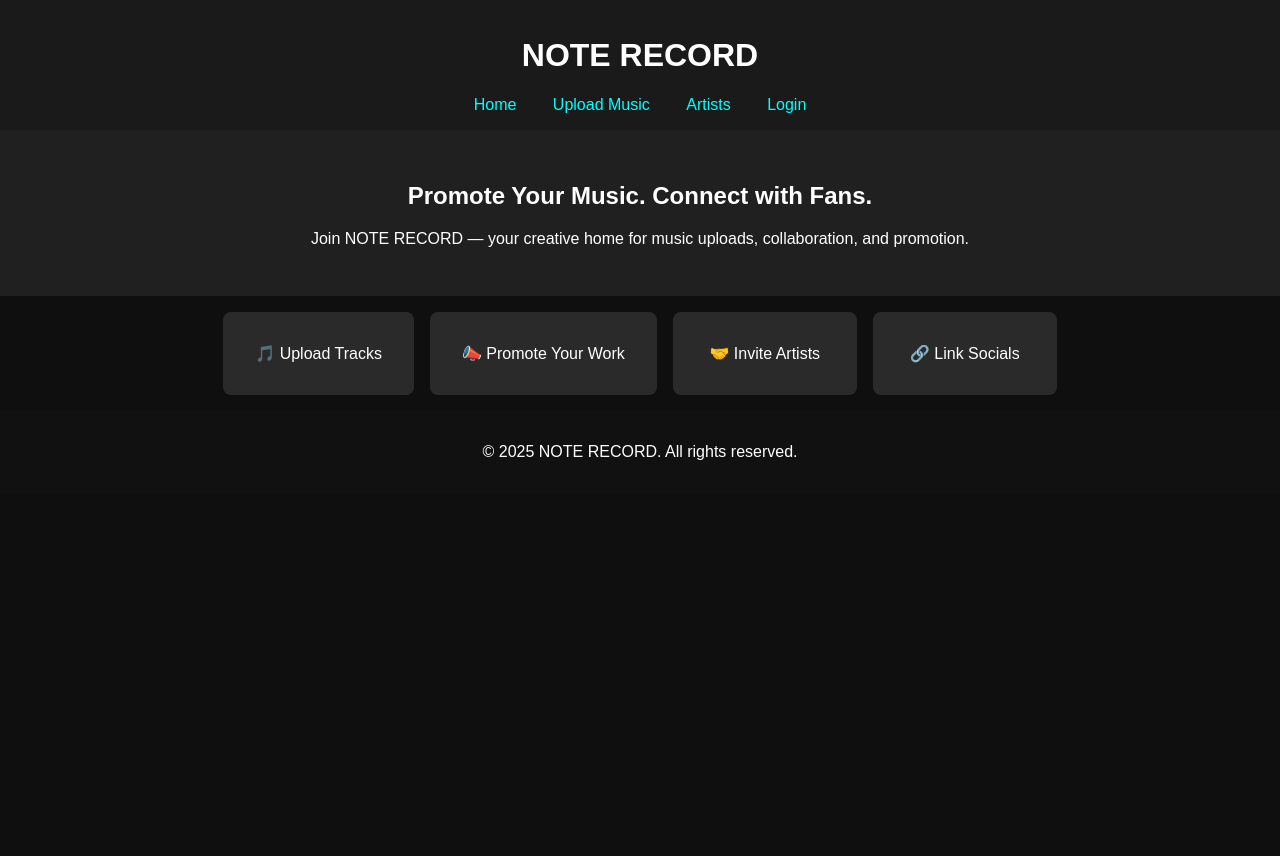
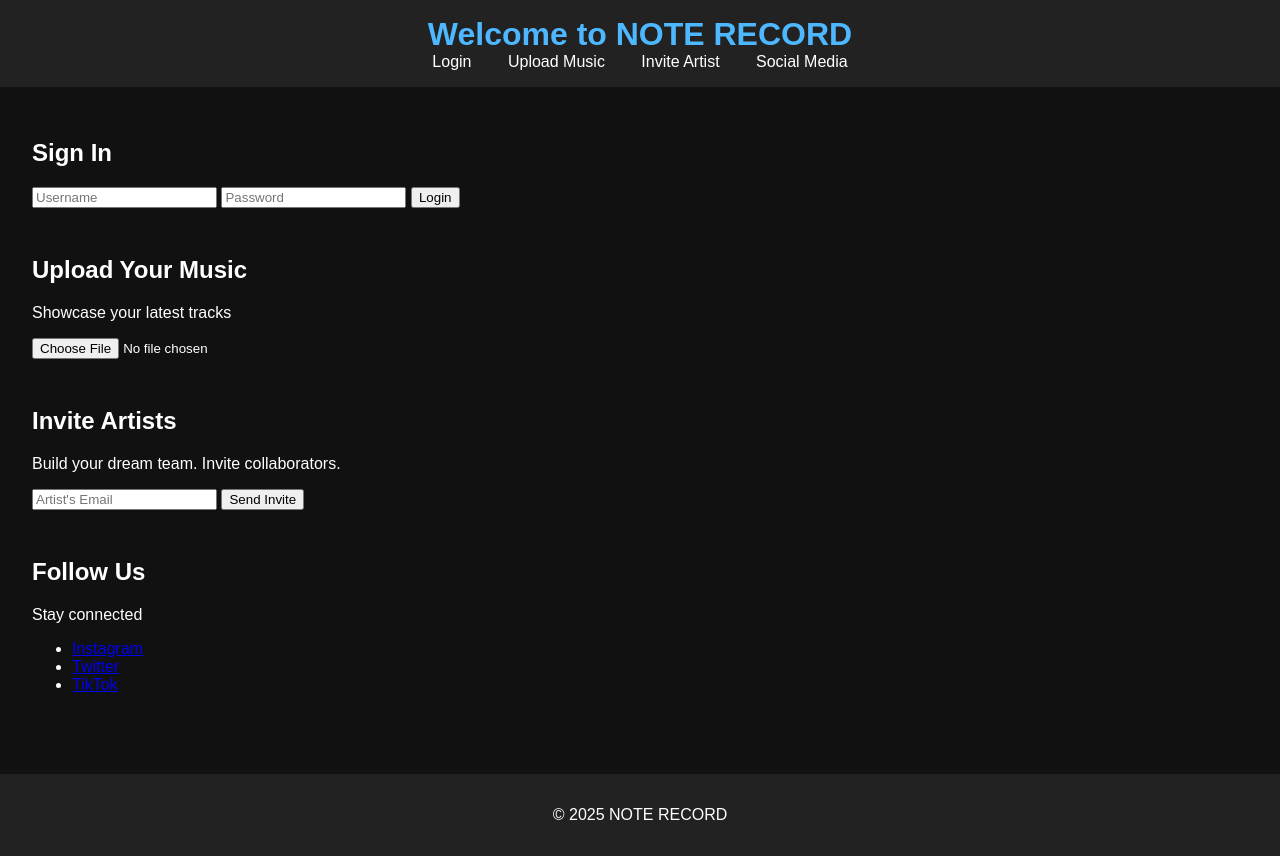
Before and after one commit to Cnote915/noterecord, a plain HTML site: page index.html in a window 1280 px wide. Before the commit the page ends 800 px from the top, so only its background shows below. Drawn offline with Linux system fonts and the light colour scheme.

Commit message:
Add files via upload

```diff
--- a/index.html
+++ b/index.html
@@ -1,35 +1,54 @@
+
 <!DOCTYPE html>
 <html lang="en">
 <head>
-  <meta charset="UTF-8" />
-  <meta name="viewport" content="width=device-width, initial-scale=1.0"/>
+    <meta charset="UTF-8">
+    <meta name="viewport" content="width=device-width, initial-scale=1.0">
     <title>NOTE RECORD</title>
-  <link rel="stylesheet" href="style.css" />
+    <link rel="stylesheet" href="style.css">
 </head>
 <body>
     <header>
-    <h1>NOTE RECORD</h1>
+        <h1>Welcome to NOTE RECORD</h1>
         <nav>
-      <a href="#">Home</a>
-      <a href="#">Upload Music</a>
-      <a href="#">Artists</a>
-      <a href="#">Login</a>
+            <a href="#login">Login</a>
+            <a href="#upload">Upload Music</a>
+            <a href="#invite">Invite Artist</a>
+            <a href="#socials">Social Media</a>
         </nav>
     </header>
     <main>
-    <section class="hero">
-      <h2>Promote Your Music. Connect with Fans.</h2>
-      <p>Join NOTE RECORD — your creative home for music uploads, collaboration, and promotion.</p>
+        <section id="login">
+            <h2>Sign In</h2>
+            <form>
+                <input type="text" placeholder="Username">
+                <input type="password" placeholder="Password">
+                <button type="submit">Login</button>
+            </form>
         </section>
-    <section class="features">
-      <div class="card">🎵 Upload Tracks</div>
-      <div class="card">📣 Promote Your Work</div>
-      <div class="card">🤝 Invite Artists</div>
-      <div class="card">🔗 Link Socials</div>
+        <section id="upload">
+            <h2>Upload Your Music</h2>
+            <p>Showcase your latest tracks</p>
+            <input type="file">
+        </section>
+        <section id="invite">
+            <h2>Invite Artists</h2>
+            <p>Build your dream team. Invite collaborators.</p>
+            <input type="email" placeholder="Artist's Email">
+            <button>Send Invite</button>
+        </section>
+        <section id="socials">
+            <h2>Follow Us</h2>
+            <p>Stay connected</p>
+            <ul>
+                <li><a href="#">Instagram</a></li>
+                <li><a href="#">Twitter</a></li>
+                <li><a href="#">TikTok</a></li>
+            </ul>
         </section>
     </main>
     <footer>
-    <p>&copy; 2025 NOTE RECORD. All rights reserved.</p>
+        <p>&copy; 2025 NOTE RECORD</p>
     </footer>
 </body>
 </html>
--- a/style.css
+++ b/style.css
@@ -1,40 +1,40 @@
+
 body {
+    font-family: Arial, sans-serif;
     margin: 0;
-  font-family: Arial, sans-serif;
-  background: #0f0f0f;
-  color: white;
+    padding: 0;
+    background: #111;
+    color: #fff;
 }
+
 header {
-  background: #1a1a1a;
+    background: #222;
     padding: 1em;
     text-align: center;
 }
+
+header h1 {
+    margin: 0;
+    font-size: 2em;
+    color: #4db8ff;
+}
+
 nav a {
     margin: 0 1em;
-  color: #00ffff;
+    color: #fff;
     text-decoration: none;
 }
-.hero {
+
+main {
     padding: 2em;
+}
+
+section {
+    margin-bottom: 3em;
+}
+
+footer {
+    background: #222;
     text-align: center;
-  background: #202020;
-}
-.features {
-  display: flex;
-  flex-wrap: wrap;
-  justify-content: center;
-  gap: 1em;
     padding: 1em;
 }
-.card {
-  background: #2a2a2a;
-  padding: 2em;
-  border-radius: 8px;
-  min-width: 120px;
-  text-align: center;
-}
-footer {
-  text-align: center;
-  padding: 1em;
-  background: #111;
-}
```
Lines whose indentation alone changed are shown as unchanged.
